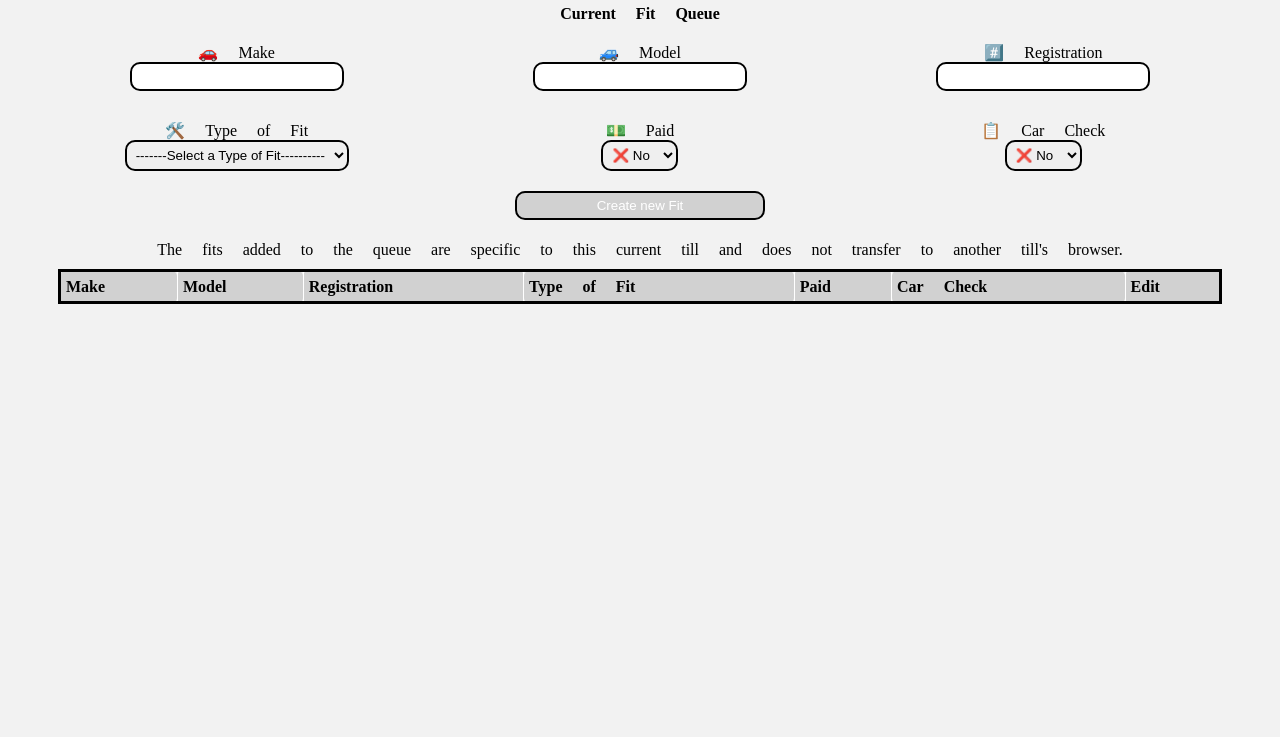
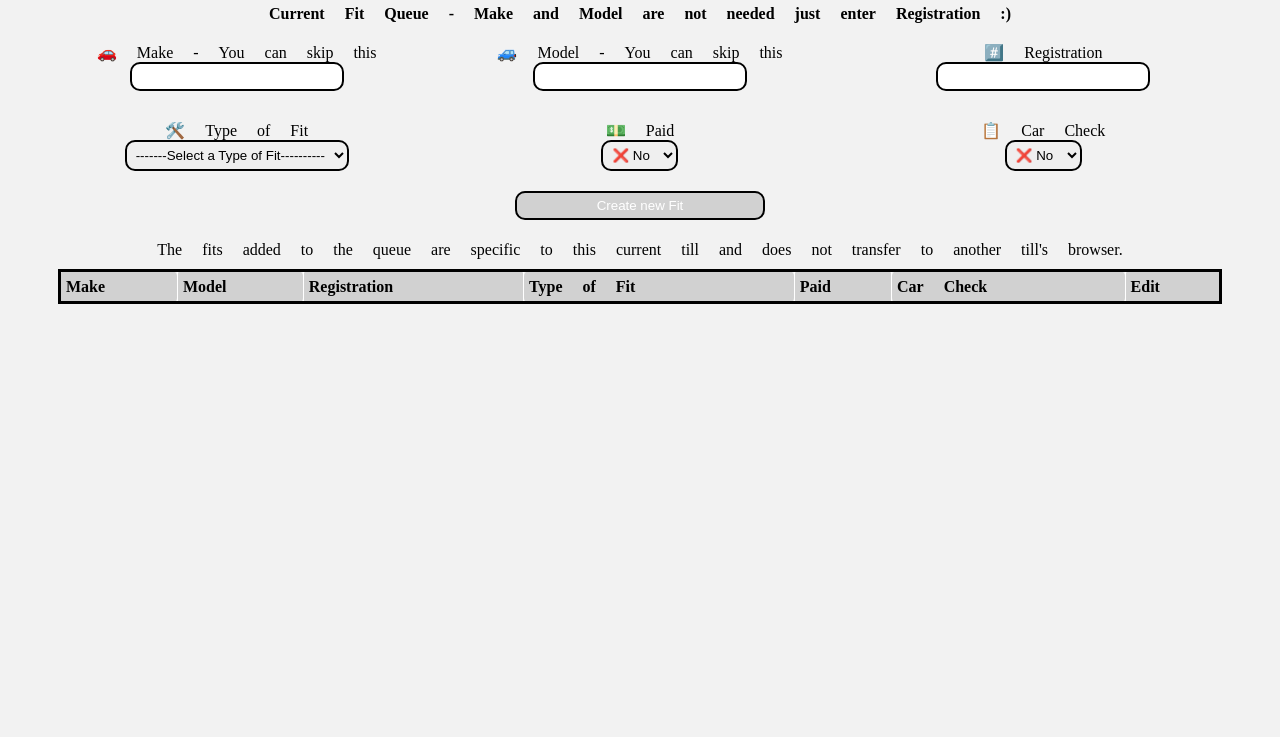
Before and after one commit to ImKelp/HalfordsFitTracker, a plain HTML site: page index.html in a window 1280 px wide. Shown: the part 63-800 px from the top of the page. Drawn offline with Linux system fonts and the light colour scheme.

Commit message:
Update index.html

```diff
--- a/index.html
+++ b/index.html
@@ -12,15 +12,15 @@
          <div id="site-title">Halford's Fit Tracker</div>
       </div>
       <div class="body-container">
-         <div id="page-title"> Current Fit Queue</div>
+         <div id="page-title"> Current Fit Queue - Make and Model are not needed just enter Registration :)</div>
          <div class="wrapper">
             <div class="fit-details-container">
                <div>
-                  <div id="make-title">🚗 Make</div>
+                  <div id="make-title">🚗 Make - You can skip this</div>
                   <input class="input" id="make-input-field" type="text" style="text-transform:uppercase">
                </div>
                <div>
-                  <div id="model-title">🚙 Model</div>
+                  <div id="model-title">🚙 Model - You can skip this</div>
                   <input class="input" id="model-input-field" type="text" style="text-transform:uppercase">
                </div>
                <div>
```
